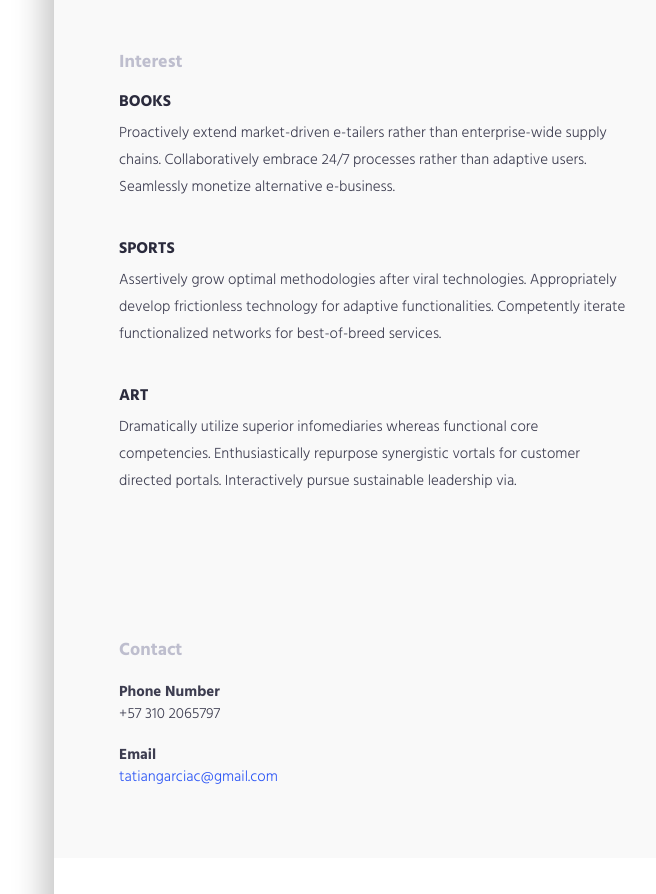
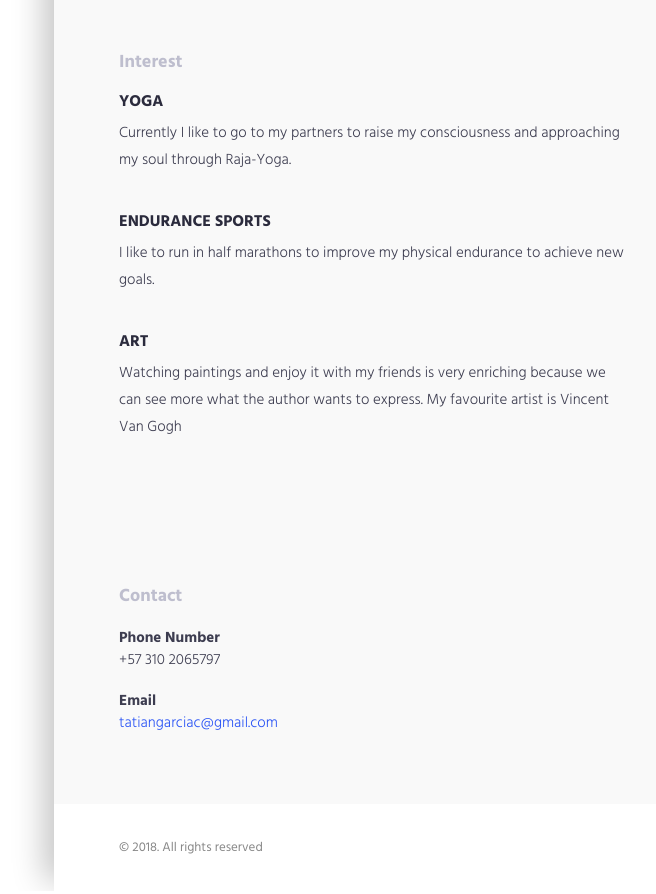
Before and after one commit to tatiangarciac/tatiangarciac.github.io, a plain HTML site: page index.html in a window 1280 px wide. Shown: the part 2008-2902 px from the top of the page, without its empty margins (586-1242 px from the left). Drawn offline with Linux system fonts and the light colour scheme.

Commit message:
updated interest

```diff
--- a/index.html
+++ b/index.html
@@ -313,26 +313,22 @@
             <div class="row">
               <div class="col-md-12">
                 <div class="content-item">
-                  <h3>Books</h3>
+                  <h3>Yoga</h3>
 
-                  <p>Proactively extend market-driven e-tailers rather than enterprise-wide supply chains.
-                    Collaboratively embrace 24/7 processes rather than adaptive users. Seamlessly monetize
-                    alternative e-business.</p>
+                  <p>Currently I like to go to my partners to raise my consciousness and approaching my soul
+                    through Raja-Yoga.</p>
                 </div>
                 <div class="content-item">
-                  <h3>Sports</h3>
+                  <h3>Endurance sports</h3>
 
-                  <p>Assertively grow optimal methodologies after viral technologies. Appropriately develop
-                    frictionless technology for adaptive functionalities. Competently iterate functionalized
-                    networks for best-of-breed services.</p>
+                  <p>I like to run in half marathons to improve my physical endurance to achieve new goals.</p>
 
                 </div>
                 <div class="content-item">
                   <h3>Art</h3>
 
-                  <p>Dramatically utilize superior infomediaries whereas functional core competencies.
-                    Enthusiastically repurpose synergistic vortals for customer directed portals. Interactively
-                    pursue sustainable leadership via.</p>
+                  <p>Watching paintings and enjoy it with my friends is very enriching because we can see
+                    more what the author wants to express. My favourite artist is Vincent Van Gogh</p>
                 </div>
               </div>
             </div>
```
